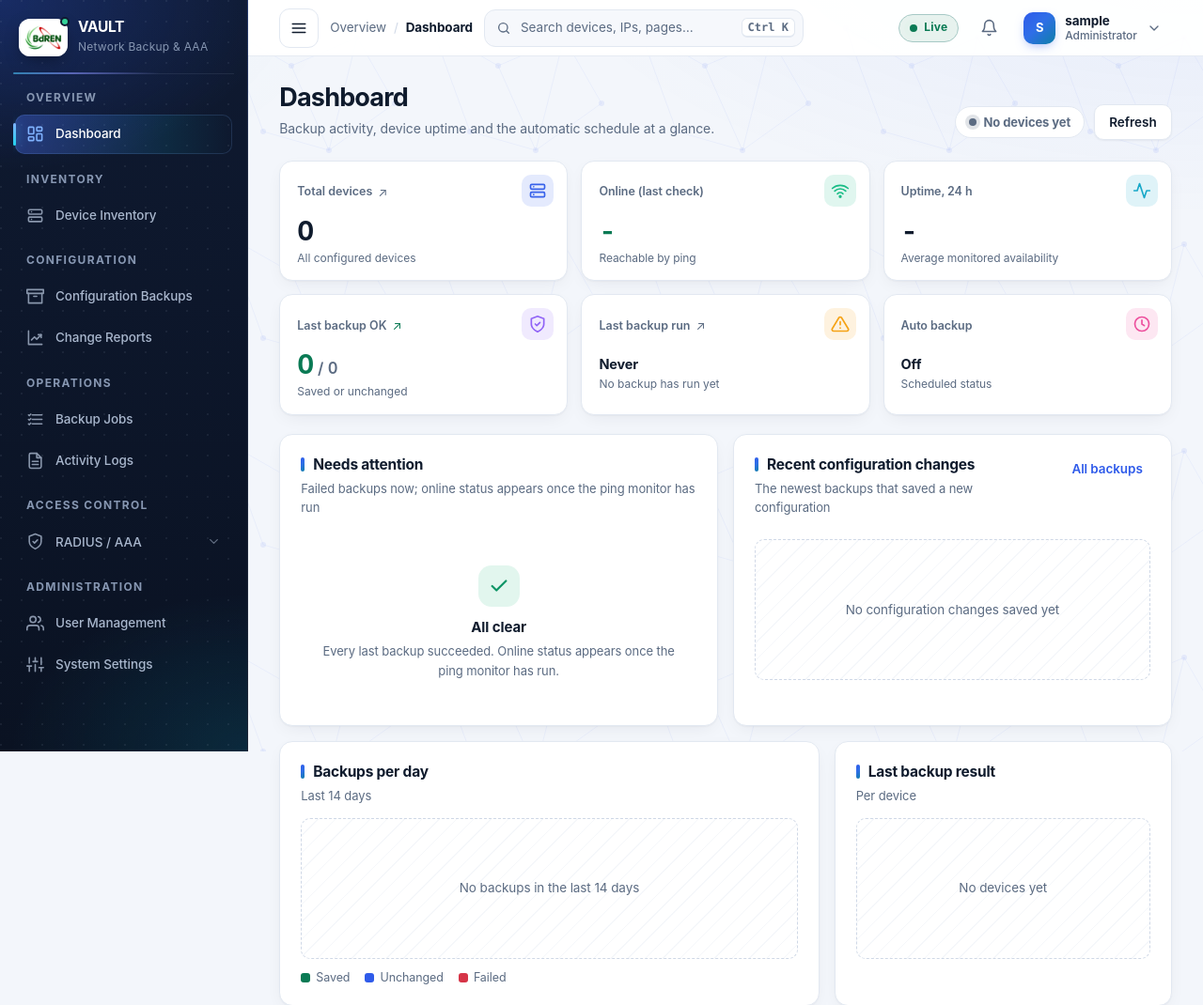
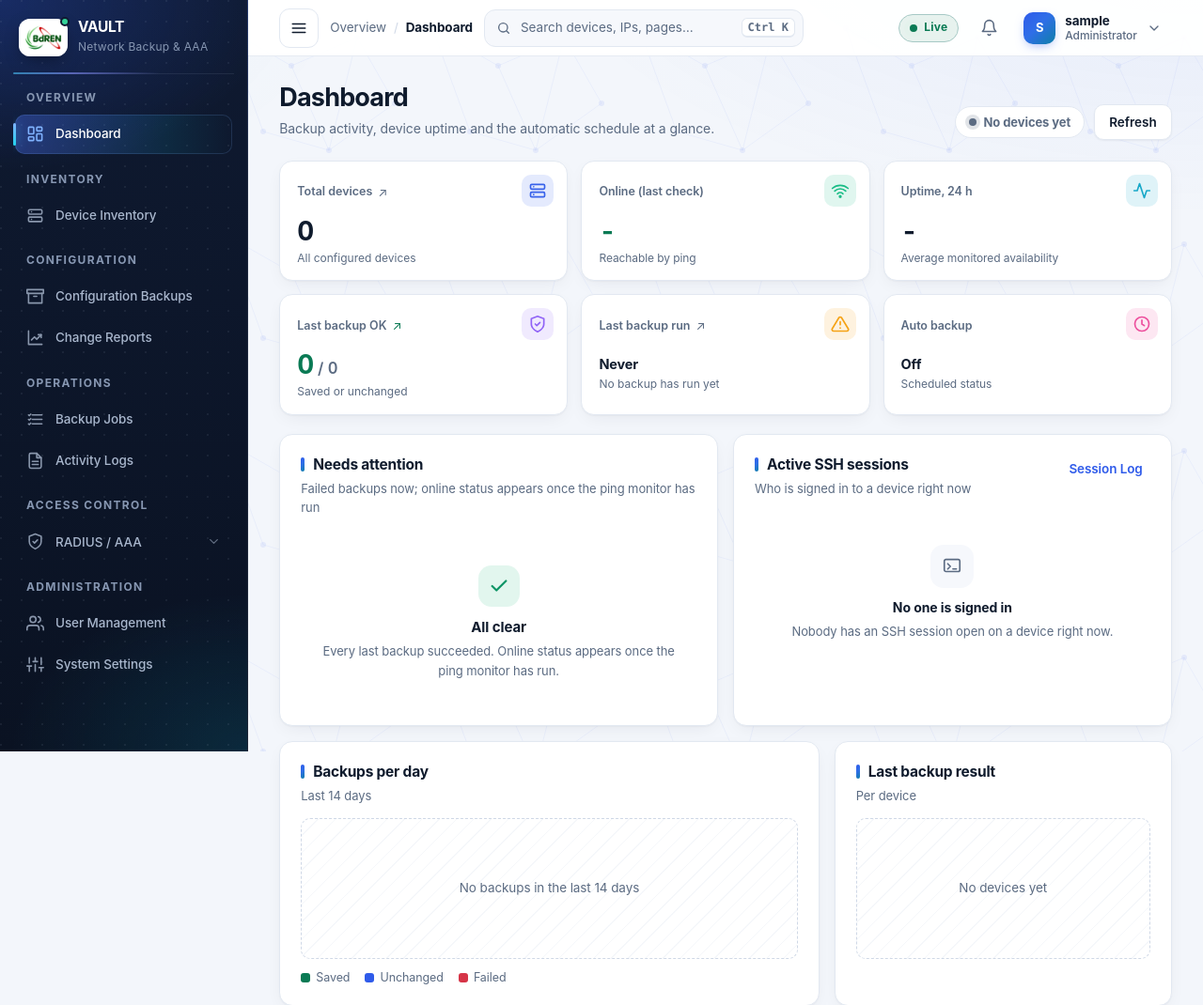
Before and after one commit to ahsanulhaqueromman/BdREN-VAULT, a Django app: page /dashboard in a window 1280 px wide. Shown: the top 1070 px of the page at 94% size. Run offline with Django 5.2, Linux system fonts and the light colour scheme; the visitor is signed in with stand-in values (Sample User, id 1); data that the repository does not hold is empty; parts of the project's set-up code (start-up, migrations or seed data) failed here and were passed over.

Commit message:
Dashboard: Active SSH sessions card
- Administrators see "Active SSH sessions" in place of "Recent
  configuration changes": user initials, device name and address,
  where the user came from, how long, and commands or changes, with a
  pulsing live count. Empty state when nobody is signed in.
- Data: monitoring.selectors.active_sessions() reads the Session Log
  sessions whose status is active, cached for 30 s.
- Other roles keep the recent configuration changes card.
- app.css 165, dashboard.js 132.

```diff
--- a/apps/monitoring/selectors.py
+++ b/apps/monitoring/selectors.py
@@ -116,6 +116,32 @@ def device_access():
     return summary or None
 
 
+def active_sessions():
+    """Administrators: who is signed in to a device over SSH right now, from the Session Log (a session with no
+    logout and activity in the last 15 minutes). Read at most every 30 s. None when it cannot be read."""
+    from django.core.cache import cache
+
+    from apps.commandlog import selectors as commandlog
+    cached = cache.get("dash-ssh")
+    if cached is not None:
+        return cached or None
+    try:
+        now = timezone.now()
+        live = [s for s in commandlog.sessions(hours=24)["sessions"] if s["status"] == "active"]
+        ids = {d.ip: d.id for d in devices.devices_with_ips({s["device_ip"] for s in live})}
+        rows = [{"user": s["username"], "device": s["device"], "ip": s["device_ip"], "id": ids.get(s["device_ip"]),
+                 "from": s["source_ip"], "since": fmt_dt(s["start"] or s["last"]),
+                 "for_s": int((now - (s["start"] or s["last"])).total_seconds()),
+                 "last": fmt_dt(s["last"]), "commands": s["commands"], "changes": s["changes"]} for s in live]
+        out = {"count": len(rows), "users": len({r["user"] for r in rows}), "devices": len({r["ip"] for r in rows}),
+               "rows": rows[:SHOW]}
+    except Exception:
+        logging.getLogger("dbms").info("Dashboard: active SSH sessions unavailable", exc_info=True)
+        out = {}
+    cache.set("dash-ssh", out, 30)
+    return out or None
+
+
 def last_job():
     """The newest backup run: when, why, how long and its result counts (None before the first run)."""
     jobs = backups.job_history(1)["jobs"]
@@ -159,4 +185,5 @@ def dashboard(show_internals):
             "next_run": scheduling.next_scheduled_run(values),
             "ping_seconds": settings.PING_SECONDS, "job_running": job_running(),
             "health": health, "last_job": last_job(), "attention": attention(), "changes": recent_changes(),
-            "access": device_access() if show_internals else None}
+            "access": device_access() if show_internals else None,
+            "ssh": active_sessions() if show_internals else None}
--- a/static/css/app.css
+++ b/static/css/app.css
@@ -1531,6 +1531,33 @@ button.kpi.kpi-link:hover .kpi-arrow{color:var(--kc)!important;transform:transla
   .kpis>.kpi>small:first-child,.kpis>.kpi .kpi-top{padding-right:32px;min-height:28px}}
 @media (prefers-reduced-motion:reduce){.dash-status{animation:none}}
 
+/* Dashboard: Active SSH sessions (pages/dashboard.js sshHTML) */
+.ssh-live{display:inline-flex;align-items:center;gap:6px;margin-left:8px;padding:2px 9px 2px 7px;border-radius:999px;vertical-align:middle;
+  font-size:11.5px;font-weight:700;color:var(--ok);background:color-mix(in srgb,var(--ok) 12%,transparent);border:1px solid color-mix(in srgb,var(--ok) 30%,transparent)}
+.ssh-live i{width:7px;height:7px;border-radius:50%;background:var(--ok);animation:sshPulse 1.8s ease-out infinite}
+@keyframes sshPulse{0%{box-shadow:0 0 0 0 color-mix(in srgb,var(--ok) 60%,transparent)}100%{box-shadow:0 0 0 7px transparent}}
+.ssh-list{list-style:none;margin:0 0 8px;padding:0;display:grid;gap:4px}
+.ssh-list a{display:grid;grid-template-columns:auto minmax(0,1fr) auto;gap:12px;align-items:center;padding:9px 10px;border-radius:12px;color:var(--ink);text-decoration:none;
+  border:1px solid transparent;transition:background .15s var(--ease),border-color .15s var(--ease)}
+.ssh-list a:hover,.ssh-list a:focus-visible{background:var(--soft);border-color:var(--line)}
+.ssh-av{position:relative;display:grid;place-items:center;width:38px;height:38px;border-radius:12px;background:var(--grad);color:#fff;font-size:13px;font-weight:700;letter-spacing:.02em}
+.ssh-av i{position:absolute;right:-2px;bottom:-2px;width:11px;height:11px;border-radius:50%;background:var(--ok);border:2px solid var(--panel)}
+.ssh-who{min-width:0;display:grid;gap:1px}
+.ssh-who b{font-size:14px;overflow:hidden;text-overflow:ellipsis;white-space:nowrap}
+.ssh-who>span{font-size:13px;color:var(--ink);overflow:hidden;text-overflow:ellipsis;white-space:nowrap}
+.ssh-who em{font-style:normal;font-family:var(--mono);font-size:12px;color:var(--mute)}
+.ssh-who small{font-family:var(--mono);font-size:11.5px;color:var(--mute)}
+.ssh-meta{display:grid;justify-items:end;gap:2px;text-align:right}
+.ssh-meta strong{font-size:13.5px;font-variant-numeric:tabular-nums}
+.ssh-meta small{font-size:11.5px;color:var(--mute);white-space:nowrap}
+.ssh-meta .tagx{margin-top:2px;font-size:11px;padding:1px 7px;background:var(--soft);color:var(--mute)}
+.ssh-meta .tagx.warn{background:color-mix(in srgb,var(--warn) 14%,transparent);color:var(--warn)}
+.ssh-empty{display:grid;justify-items:center;gap:4px;padding:26px 12px;text-align:center;color:var(--mute)}
+.ssh-empty i{display:grid;place-items:center;width:46px;height:46px;margin-bottom:6px;border-radius:14px;background:var(--soft);color:var(--mute)}
+.ssh-empty b{color:var(--ink);font-size:14px}
+.ssh-empty span{font-size:13px}
+@media (prefers-reduced-motion:reduce){.ssh-live i{animation:none}}
+
 /* about card (core/start.js, Ctrl+Alt+Shift+A) */
 .abt-ov{position:fixed;inset:0;z-index:300;display:grid;place-items:center;padding:16px;
   background:radial-gradient(1200px 600px at 50% 40%,rgba(20,40,90,.35),rgba(4,9,20,.72));
--- a/static/js/pages/dashboard.js
+++ b/static/js/pages/dashboard.js
@@ -63,6 +63,17 @@ function changesHTML(rows){
   /* name, then IP, then the date on its own line (the card can be narrow) */
   return `<ul class="dl">${rows.map(r=>`<li><a href="${r.id?`/devices/${r.id}`:"/backups"}"><i class="dot ok" aria-hidden="true"></i><span class="nm"><b>${esc(r.name||r.ip)}</b>${r.name?`<span>${esc(r.ip)}</span>`:""}<small>${esc(fmtBdDateTime(r.ts))}</small></span><span></span></a></li>`).join("")}</ul>`;
 }
+/* Active SSH sessions (administrators): one row per open session, user initials, device, where from, how long */
+function sshHTML(x){
+  if(!x.rows.length)return `<div class="ssh-empty"><i aria-hidden="true"><svg width="22" height="22" viewBox="0 0 24 24" fill="none" stroke="currentColor" stroke-width="1.8" stroke-linecap="round" stroke-linejoin="round"><rect x="3" y="4" width="18" height="14" rx="2"/><path d="m7 9 3 3-3 3M13 15h4"/></svg></i><b>No one is signed in</b><span>Nobody has an SSH session open on a device right now.</span></div>`;
+  const dur=s=>s<60?"just now":s<3600?Math.floor(s/60)+" min":Math.floor(s/3600)+" h "+String(Math.floor(s%3600/60)).padStart(2,"0")+" m";
+  const ini=u=>esc((u.match(/[a-z0-9]/gi)||["?"]).slice(0,2).join("").toUpperCase());
+  return `<ul class="ssh-list">${x.rows.map(r=>`<li><a href="${r.id?`/devices/${r.id}`:"/radius/commands"}">
+    <span class="ssh-av" aria-hidden="true">${ini(r.user)}<i></i></span>
+    <span class="ssh-who"><b>${esc(r.user)}</b><span>${esc(r.device||r.ip)}${r.device&&r.device!==r.ip?` <em>${esc(r.ip)}</em>`:""}</span>
+      ${r.from?`<small>from ${esc(r.from)}</small>`:""}</span>
+    <span class="ssh-meta"><strong>${dur(r.for_s)}</strong><small>since ${esc(bdClock(r.since))}</small>${r.changes?`<span class="tagx warn">${fmtNum(r.changes)} change${r.changes===1?"":"s"}</span>`:r.commands?`<span class="tagx">${fmtNum(r.commands)} cmd${r.commands===1?"":"s"}</span>`:""}</span></a></li>`).join("")}</ul>${more(x.count,x.rows.length,"/radius/commands","sessions")}`;
+}
 function accessHTML(x){
   const kpi=(label,val,cls,sub)=>`<div class="kpi"><small>${label}</small><strong class="${cls}">${val}</strong><span class="d">${sub}</span></div>`;
   return kpi("Login attempts",fmtNum(x.total),"","Accepted and rejected")
@@ -99,7 +110,10 @@ function renderDashboard(d){
     st.textContent=!d.total?"No devices yet":issues?`${fmtNum(issues)} need attention${online}`:`All systems normal${online}`;
     st.hidden=false;}
   if(att)$("#attSub").textContent=att.offline_count==null?"Failed backups now; online status appears once the ping monitor has run":"Offline devices and failed backups, right now";
-  setHTML("#changes",changesHTML(d.changes));
+  $("#sshCard").hidden=!d.ssh;$("#changesCard").hidden=!!d.ssh;
+  if(d.ssh){setHTML("#ssh",sshHTML(d.ssh));const lv=$("#sshLive");lv.hidden=!d.ssh.count;lv.querySelector("span").textContent=fmtNum(d.ssh.count)+" live";
+    $("#sshSub").textContent=d.ssh.count?`${fmtNum(d.ssh.users)} user${d.ssh.users===1?"":"s"} on ${fmtNum(d.ssh.devices)} device${d.ssh.devices===1?"":"s"}, right now`:"Who is signed in to a device right now"}
+  else setHTML("#changes",changesHTML(d.changes));
   $("#accessCard").hidden=!d.access;
   if(d.access)setHTML("#access",accessHTML(d.access));
   setHTML("#chDays",barChart(d.days));
--- a/templates/base.html
+++ b/templates/base.html
@@ -16,7 +16,7 @@
 <meta name="theme-color" content="#f3f6fb" media="(prefers-color-scheme: light)">
 <meta name="theme-color" content="#080e1c" media="(prefers-color-scheme: dark)">
 <link rel="icon" type="image/png" href="{% static 'img/bdren-logo.png' %}">
-<link rel="stylesheet" href="{% static 'css/app.css' %}?v=164">
+<link rel="stylesheet" href="{% static 'css/app.css' %}?v=165">
 <script src="{% static 'js/core/transition.js' %}?v=125"></script>
 </head>
 <body class="r-{{ request.user.role }}" data-page="{% if denied %}denied{% else %}{{ page.key }}{% endif %}" data-idle-timeout-ms="{{ session_idle_ms|default:900000 }}"{% if device_id %} data-device-id="{{ device_id }}"{% endif %}{% if denied %} data-denied="1"{% endif %}>
@@ -94,7 +94,7 @@
 <script src="{% static 'js/core/menu.js' %}?v=126"></script>
 <script src="{% static 'js/core/account.js' %}?v=124"></script>
 <script src="{% static 'js/core/notifications.js' %}?v=124"></script>
-<script src="{% static 'js/pages/dashboard.js' %}?v=131"></script>
+<script src="{% static 'js/pages/dashboard.js' %}?v=132"></script>
 <script src="{% static 'js/pages/devices.js' %}?v=127"></script>
 <script src="{% static 'js/core/backup-jobs.js' %}?v=125"></script>
 <script src="{% static 'js/pages/backups.js' %}?v=125"></script>
--- a/templates/dashboard/index.html
+++ b/templates/dashboard/index.html
@@ -7,7 +7,8 @@
     <div class="kpis" id="kpis"></div>
     <div class="grid2 even">
       <div class="card"><div class="title"><div><h3>Needs attention</h3><p class="d" id="attSub">Offline devices and failed backups, right now</p></div></div><div id="attention"></div></div>
-      <div class="card"><div class="title"><div><h3>Recent configuration changes</h3><p class="d">The newest backups that saved a new configuration</p></div><a class="link" href="/backups">All backups</a></div><div id="changes"></div></div>
+      <div class="card ssh-card" id="sshCard" hidden><div class="title"><div><h3>Active SSH sessions <span class="ssh-live" id="sshLive" hidden><i aria-hidden="true"></i><span></span></span></h3><p class="d" id="sshSub">Who is signed in to a device right now</p></div><a class="link" href="/radius/commands">Session Log</a></div><div id="ssh"></div></div>
+      <div class="card" id="changesCard"><div class="title"><div><h3>Recent configuration changes</h3><p class="d">The newest backups that saved a new configuration</p></div><a class="link" href="/backups">All backups</a></div><div id="changes"></div></div>
     </div>
     <div class="card" id="accessCard" hidden><div class="title"><div><h3>Device logins, last 24 hours</h3><p class="d">Sign-ins to switches, routers and OLTs through RADIUS</p></div><a class="link" href="/radius/audit">Authentication Audit</a></div><div id="access" class="kpis"></div></div>
     <div class="grid2">
```
Also changed, not shown: CHANGES.md (+2 -1 lines).
